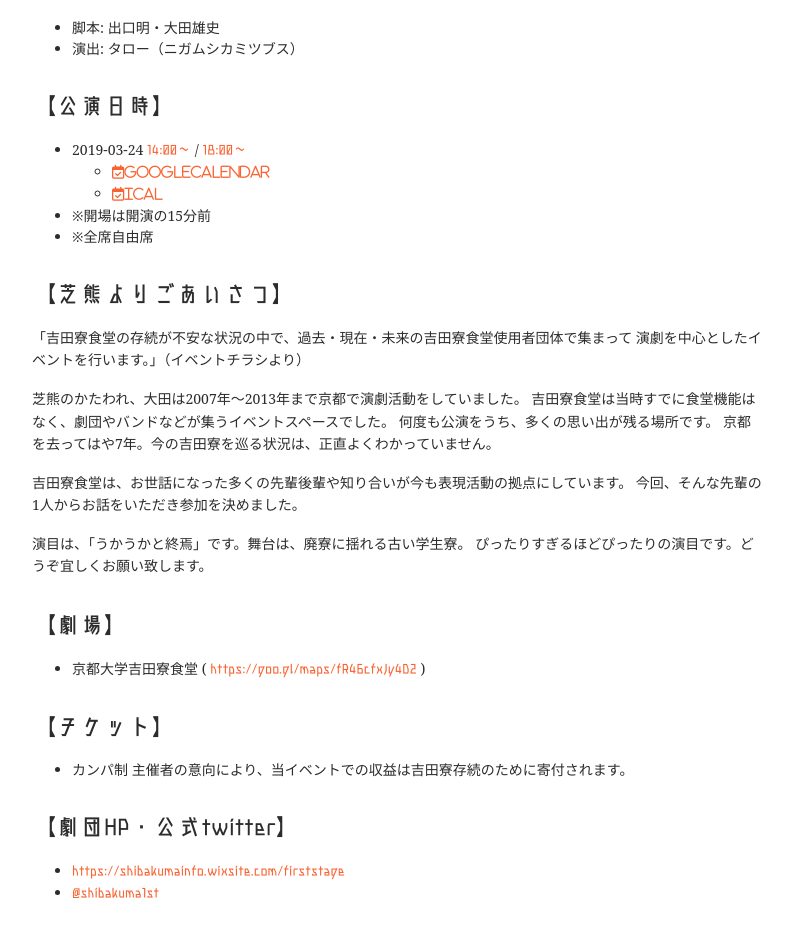
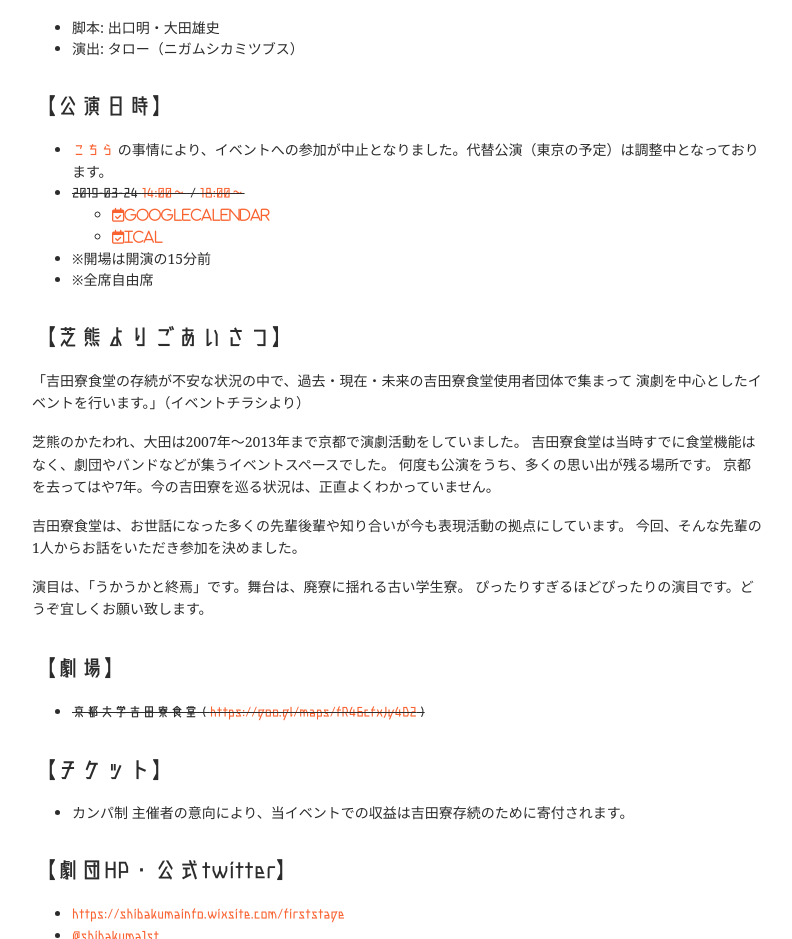
Before and after one commit to ngmsh/ngmsh.github.io, a plain HTML site: page next/index.html in a window 1280 px wide. Shown: the part 860-1799 px from the top of the page, without its empty margins (243-1035 px from the left). Drawn offline with nearby package versions, Linux system fonts and the light colour scheme; some packages are replaced by stand-ins of ours.

Commit message:
publish by circleci

```diff
--- a/next/index.html
+++ b/next/index.html
@@ -136,7 +136,8 @@
 <h4 id="公演日時">【公演日時】</h4>
 
 <ul>
-<li>2019-03-24 <a href="https://calendar.google.com/calendar/event?action=TEMPLATE&amp;tmeid=XzY4cGo4ZDlpNmNya2NiYTE3MHJrY2I5azZvbzRhYjlvODUxNDJiOWs2a28zMmMyMzg4c2pnZ2k1Nm8gbHVtZ3Jkamp1cTZlcjA4Zjh1c2hha3V2bGtAZw&amp;tmsrc=lumgrdjjuq6er08f8ushakuvlk@group.calendar.google.com&amp;catt=false&amp;pprop=HowCreated:DUPLICATE&amp;hl=ja&amp;scp=ONE">14:00〜</a> / <a href="https://calendar.google.com/calendar/event?action=TEMPLATE&amp;tmeid=XzZsMWo4Z2ExOG9zajZiYTE2dDEzMGI5azYxMjNhYmEyODUxMzZiYTU2OHFqNmRwbjZkMTM4aDFrOGsgbHVtZ3Jkamp1cTZlcjA4Zjh1c2hha3V2bGtAZw&amp;tmsrc=lumgrdjjuq6er08f8ushakuvlk@group.calendar.google.com&amp;catt=false&amp;pprop=HowCreated:DUPLICATE&amp;hl=ja&amp;scp=ONE">18:00〜</a>
+<li><a href="https://twitter.com/shibakuma1st/status/1103315896443920384">こちら</a> の事情により、イベントへの参加が中止となりました。代替公演（東京の予定）は調整中となっております。</li>
+<li><del>2019-03-24 <a href="https://calendar.google.com/calendar/event?action=TEMPLATE&amp;tmeid=XzY4cGo4ZDlpNmNya2NiYTE3MHJrY2I5azZvbzRhYjlvODUxNDJiOWs2a28zMmMyMzg4c2pnZ2k1Nm8gbHVtZ3Jkamp1cTZlcjA4Zjh1c2hha3V2bGtAZw&amp;tmsrc=lumgrdjjuq6er08f8ushakuvlk@group.calendar.google.com&amp;catt=false&amp;pprop=HowCreated:DUPLICATE&amp;hl=ja&amp;scp=ONE">14:00〜</a> / <a href="https://calendar.google.com/calendar/event?action=TEMPLATE&amp;tmeid=XzZsMWo4Z2ExOG9zajZiYTE2dDEzMGI5azYxMjNhYmEyODUxMzZiYTU2OHFqNmRwbjZkMTM4aDFrOGsgbHVtZ3Jkamp1cTZlcjA4Zjh1c2hha3V2bGtAZw&amp;tmsrc=lumgrdjjuq6er08f8ushakuvlk@group.calendar.google.com&amp;catt=false&amp;pprop=HowCreated:DUPLICATE&amp;hl=ja&amp;scp=ONE">18:00〜</a></del>
 
 <ul>
 <li><a href="https://calendar.google.com/calendar/embed?src=lumgrdjjuq6er08f8ushakuvlk%40group.calendar.google.com&amp;ctz=Asia%2FTokyo&amp;dates=2019-03-01%F22019-03-31"><i class="fa fa-calendar-check-o" aria-hidden="true">GoogleCalendar</i></a></li>
@@ -165,7 +166,7 @@
 <h4 id="劇場">【劇場】</h4>
 
 <ul>
-<li>京都大学吉田寮食堂 ( <a href="https://goo.gl/maps/fR46cfxJy4D2">https://goo.gl/maps/fR46cfxJy4D2</a> )</li>
+<li><del>京都大学吉田寮食堂 ( <a href="https://goo.gl/maps/fR46cfxJy4D2">https://goo.gl/maps/fR46cfxJy4D2</a> )</del></li>
 </ul>
 
 <h4 id="チケット">【チケット】</h4>
```
